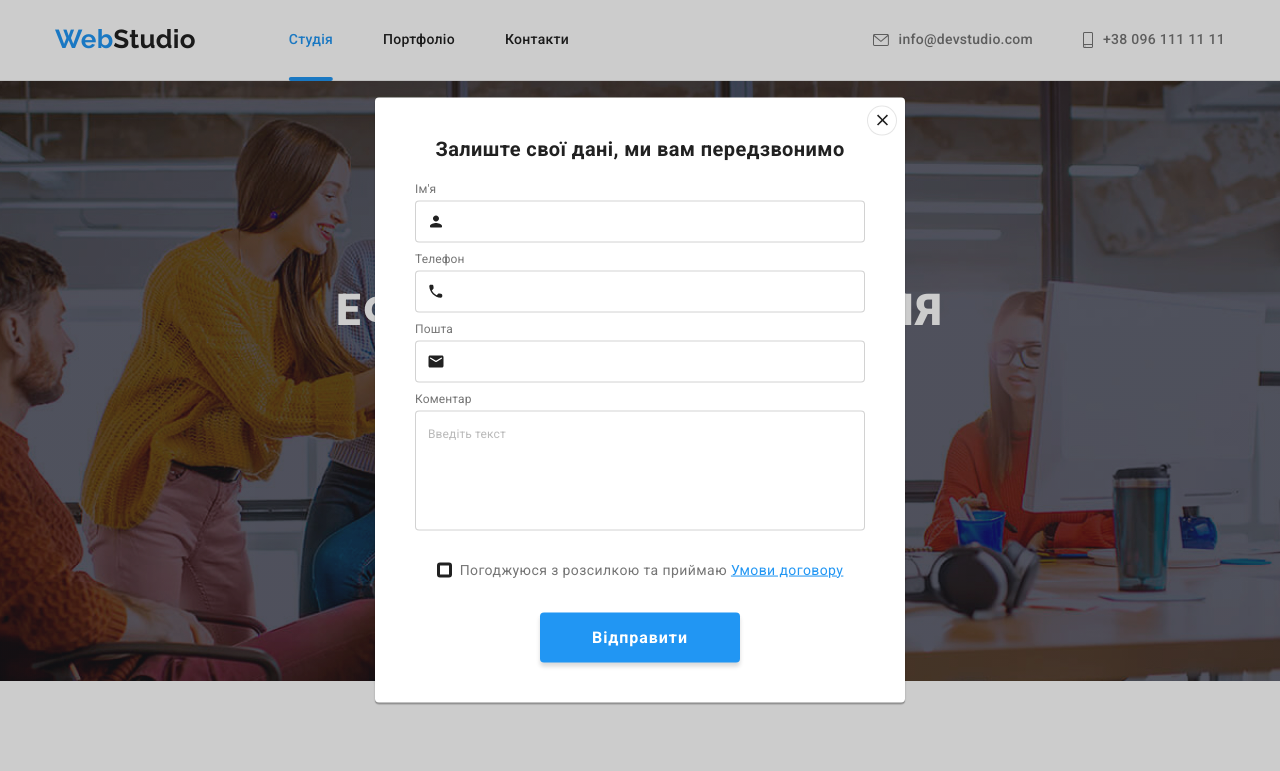
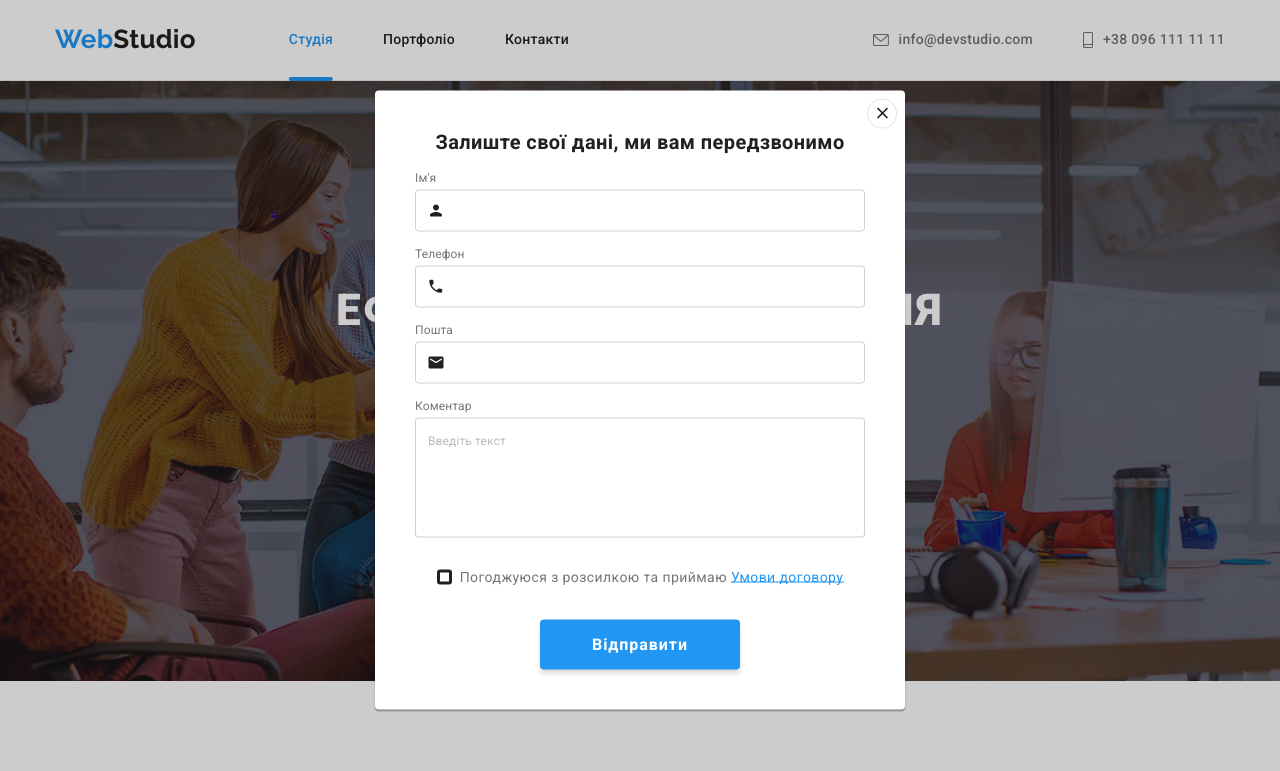
Before and after one commit to tumanchyk/goit-markup-hw-06, a plain HTML site: page index.html in a window 1280 px wide. Both pictures are taken after a click on the button "Замовити послугу". Shown: the top 771 px of the page. Drawn offline with nearby package versions, Linux system fonts and the light colour scheme.

Commit message:
added padding

```diff
--- a/css/styles.css
+++ b/css/styles.css
@@ -466,7 +466,7 @@ p {
 .footer-input {
   width: 358px;
   color: var(--primary-color-bg);
-  padding: 15px 0 15px 16px;
+  padding: 15px;
   border: 1px solid rgba(255, 255, 255, 0.3);
   border-radius: 4px;
   background-color: transparent;
@@ -559,14 +559,16 @@ p {
 .name-input,
 .textarea-name {
   display: inline-block;
-  margin-top: 10px;
-  margin-bottom: 4px;
   font-size: 12px;
   line-height: 1.16;
+  margin-bottom: 4px;
   letter-spacing: 0.01em;
   color: var(--primary-text-color);
 }
-
+.form-item {
+  display: block;
+  margin-bottom: 10px;
+}
 .form-field {
   position: relative;
   color: var(--primary-black-color);
@@ -574,7 +576,7 @@ p {
 }
 .form-input {
   width: 100%;
-  padding: 12px 0 12px 42px;
+  padding: 12px 12px 12px 42px;
   border: 1px solid var(--border-modal);
   border-radius: 4px;
   transition: border var(--transition-duration) var(--timing-function);
@@ -638,6 +640,21 @@ p {
 .accept-info {
   color: var(--primary-text-color);
   margin-left: 8px;
+}
+.link-cond {
+  color: var(--accent-color);
+  position: relative;
+  text-decoration: none;
+}
+.link-cond::after {
+  position: absolute;
+  bottom: 1.5px;
+  left: 0;
+  display: inline-block;
+  content: '';
+  width: 113px;
+  height: 1px;
+  background-color: var(--accent-color);
 }
 
 .link-cond {
--- a/index.html
+++ b/index.html
@@ -440,14 +440,13 @@
         <div class="follow-box">
           <b class="follow-header">Підпишіться на розсилку</b>
           <form class="footer-form">
-            <div class="field">
             <input
               class="footer-input"
               type="email"
               name="email"
               placeholder="E-mail"
             />
-            </div>
+
             <button class="btn-follow btn" type="submit">
               Підписатися
               <svg class="send-icon">
@@ -468,7 +467,7 @@
         </button>
         <form class="modal-form">
           <p class="modal-header">Залиште свої дані, ми вам передзвонимо</p>
-          <label>
+          <label class="form-item">
             <span class="name-input">Ім'я</span>
             <div class="form-field">
               <input class="form-input" type="text" name="user-name" />
@@ -477,7 +476,7 @@
               </svg>
             </div>
           </label>
-          <label>
+          <label class="form-item">
             <span class="name-input">Телефон</span>
             <div class="form-field">
               <input class="form-input" type="tel" name="phone" />
@@ -486,7 +485,7 @@
               </svg>
             </div>
           </label>
-          <label>
+          <label class="form-item">
             <span class="name-input">Пошта</span>
             <div class="form-field">
               <input class="form-input" type="email" name="email" />
```
Also changed, not shown: portfolio.html (+0 -2 lines). Lines whose indentation alone changed are shown as unchanged.
